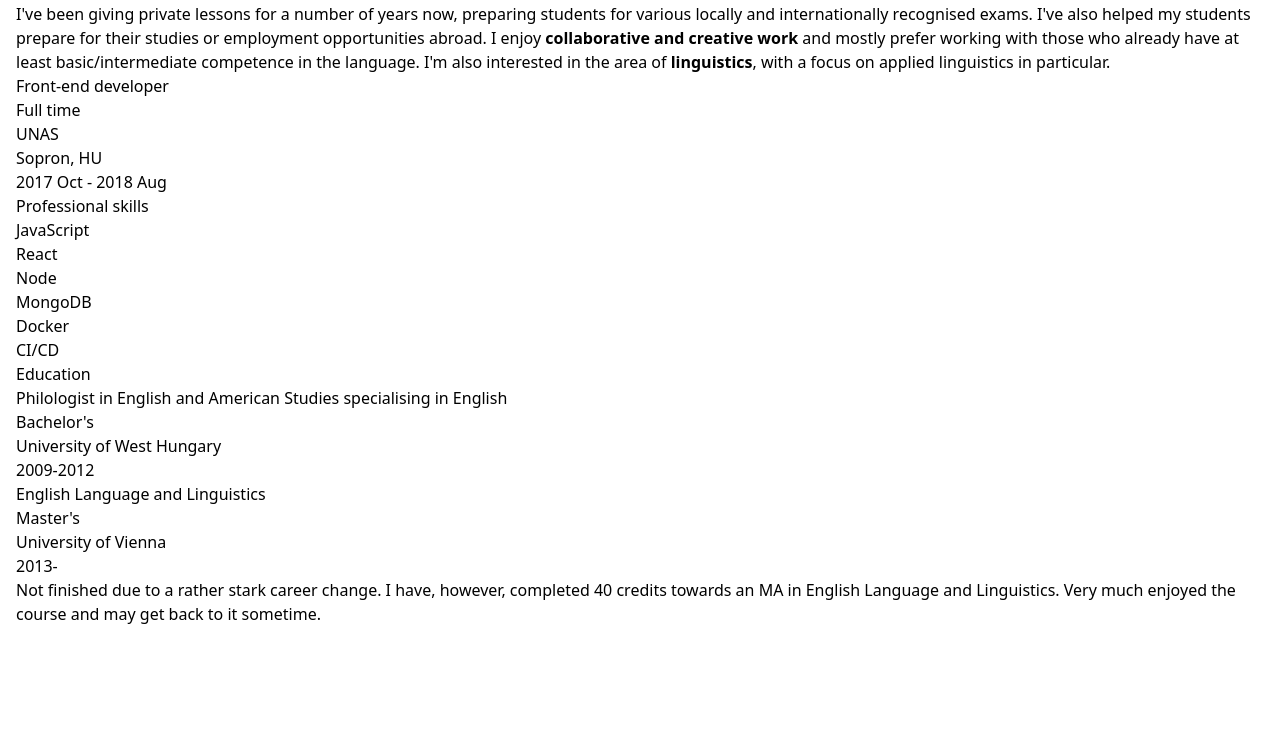
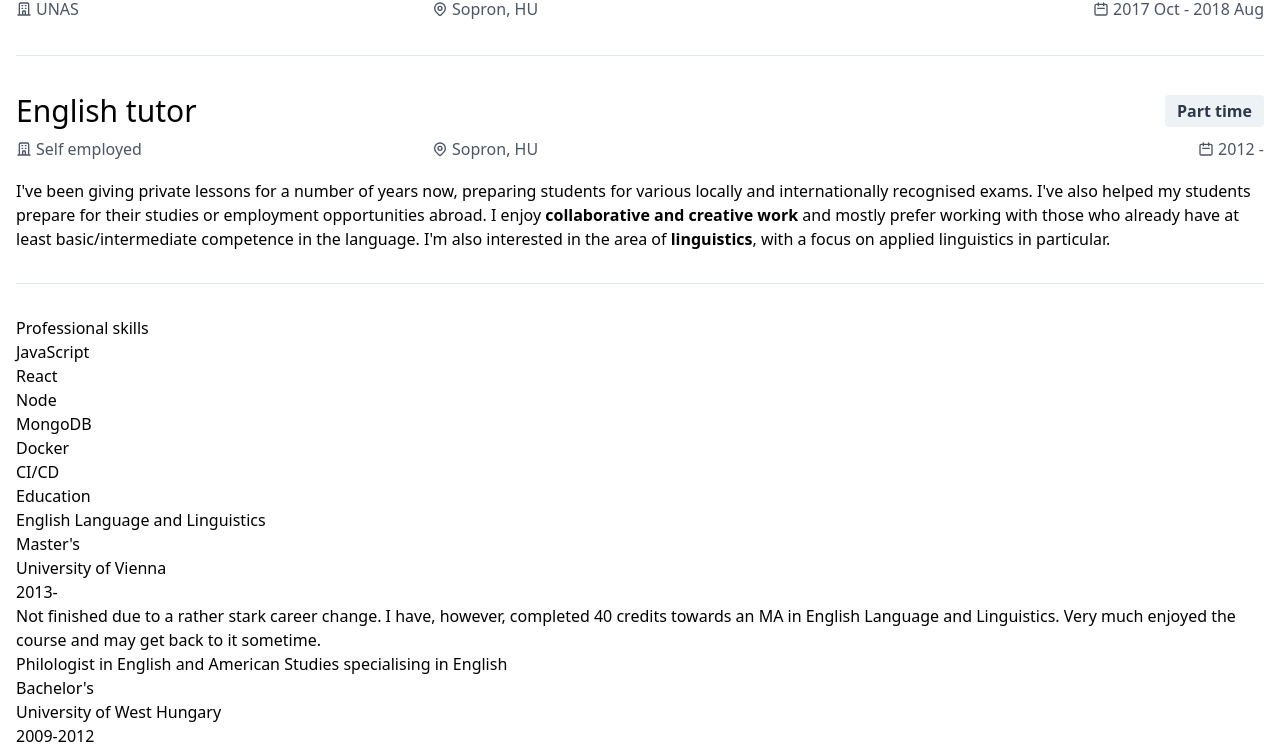
Before and after one commit to barnabasmolnar/resume, a Gatsby site: page / in a window 1280 px wide. Shown: the part 646-1394 px from the top of the page. Before the commit the page ends 1272 px from the top, so only its background shows below. Built offline with nearby package versions, Linux system fonts and the light colour scheme; Gatsby itself is replaced by a stand-in of ours.

Commit message:
Work experience section styling and some small fixes.

```diff
--- a/package.json
+++ b/package.json
@@ -5,6 +5,7 @@
   "version": "0.1.0",
   "author": "Kyle Mathews <mathews.kyle@gmail.com>",
   "dependencies": {
+    "classnames": "^2.2.6",
     "gatsby": "^2.21.22",
     "gatsby-image": "^2.4.3",
     "gatsby-plugin-manifest": "^2.4.2",
--- a/src/components/Education/Education.js
+++ b/src/components/Education/Education.js
@@ -9,6 +9,7 @@ const Education = () => {
     query SchoolsQuery {
       allMarkdownRemark(
         filter: { fileAbsolutePath: { regex: "/education/" } }
+        sort: { fields: frontmatter___sortOrder }
       ) {
         edges {
           node {
@@ -39,15 +40,18 @@ const Education = () => {
     <>
       <h2>Education</h2>
       <ul>
-        {schools.map(({ name, type, university, duration, description }) => (
+        {schools.map(
+          ({ id, name, type, university, duration, description }) => (
             <EducationItem
+              key={id}
               name={name}
               type={type}
               university={university}
               duration={duration}
               description={description}
             />
-        ))}
+          )
+        )}
       </ul>
     </>
   );
--- a/src/components/Education/EducationItem.js
+++ b/src/components/Education/EducationItem.js
@@ -6,20 +6,20 @@ const EducationItem = ({ name, type, university, duration, description }) => {
       <h3>{name}</h3>
       <dl>
         <div>
-          <dt class="sr-only">Degree type</dt>
+          <dt className="sr-only">Degree type</dt>
           <dd>{type}</dd>
         </div>
         <div>
-          <dt class="sr-only">University</dt>
+          <dt className="sr-only">University</dt>
           <dd>{university}</dd>
         </div>
         <div>
-          <dt class="sr-only">Duration of studies</dt>
+          <dt className="sr-only">Duration of studies</dt>
           <dd>{duration}</dd>
         </div>
         {description ? (
           <div>
-            <dt class="sr-only">Description</dt>
+            <dt className="sr-only">Description</dt>
             <dd>
               Not finished due to a rather stark career change. I have, however,
               completed 40 credits towards an MA in English Language and
--- a/src/components/InfoCard/InfoCard.js
+++ b/src/components/InfoCard/InfoCard.js
@@ -6,18 +6,18 @@ const InfoCard = () => (
     <p>Full-stack developer</p>
     <dl>
       <div>
-        <dt class="sr-only">Residence, place of work</dt>
+        <dt className="sr-only">Residence, place of work</dt>
         <dd>Sopron, HU</dd>
         <dd>Works remote</dd>
       </div>
       <div>
-        <dt class="sr-only">LinkedIn profile</dt>
+        <dt className="sr-only">LinkedIn profile</dt>
         <dd>
           <a href="#">barni.dev</a>
         </dd>
       </div>
       <div>
-        <dt class="sr-only">Github profile</dt>
+        <dt className="sr-only">Github profile</dt>
         <dd>
           <a href="#">barnabasmolnar</a>
         </dd>
--- a/src/components/WorkExperience/WorkExperience.js
+++ b/src/components/WorkExperience/WorkExperience.js
@@ -7,7 +7,10 @@ const WorkExperience = () => {
     allMarkdownRemark: { edges },
   } = useStaticQuery(graphql`
     query JobsQuery {
-      allMarkdownRemark(filter: { fileAbsolutePath: { regex: "/jobs/" } }) {
+      allMarkdownRemark(
+        filter: { fileAbsolutePath: { regex: "/jobs/" } }
+        sort: { fields: frontmatter___sortOrder }
+      ) {
         edges {
           node {
             id
@@ -37,7 +40,7 @@ const WorkExperience = () => {
 
   return (
     <>
-      <h2>Work experience</h2>
+      <h2 className="text-4xl font-bold">Work experience</h2>
       <ul>
         {jobs.map(
           ({
--- a/src/components/WorkExperience/WorkItem.js
+++ b/src/components/WorkExperience/WorkItem.js
@@ -1,4 +1,10 @@
 import React from "react";
+import {
+  CompanyIcon,
+  MapMarkerIcon,
+  CalendarIcon,
+} from "../../images/SvgIcons";
+import classnames from "classnames";
 
 const WorkItem = ({
   title,
@@ -8,29 +14,48 @@ const WorkItem = ({
   duration,
   description,
 }) => (
-  <li>
-    <div>
-      <h3>{title}</h3>
+  <li className="pb-8 mb-8 border-b">
+    <div className="items-center justify-between mb-1 sm:flex">
+      <h3 className="text-3xl">{title}</h3>
       <dl>
         <dt className="sr-only">Position type</dt>
-        <dd>{isFullTime ? "Full time" : "Part time"}</dd>
+        <dd
+          className={classnames(
+            "sm:px-3 sm:py-1 sm:font-semibold rounded inline-block mb-3 sm:mb-0",
+            {
+              "sm:text-green-800 sm:bg-green-200": isFullTime,
+              "sm:text-gray-800 sm:bg-gray-200": !isFullTime,
+            }
+          )}
+        >
+          {isFullTime ? "Full time" : "Part time"}
+        </dd>
       </dl>
     </div>
-    <dl>
-      <div>
+    <dl className="grid-cols-3 row-gap-4 sm:grid">
+      <div className="text-gray-700">
+        <div className="inline-flex items-center">
           <dt className="sr-only">Company name</dt>
+          <CompanyIcon className="w-4 h-4 mr-1" />
           <dd>{company}</dd>
         </div>
-      <div>
+      </div>
+      <div className="text-gray-700">
+        <div className="inline-flex items-center">
           <dt className="sr-only">Place of work</dt>
+          <MapMarkerIcon className="w-4 h-4 mr-1" />
           <dd>{place}</dd>
         </div>
-      <div>
+      </div>
+      <div className="text-gray-700 sm:text-right">
+        <div className="inline-flex items-center">
           <dt className="sr-only">Employment duration</dt>
+          <CalendarIcon className="w-4 h-4 mr-1" />
           <dd>{duration}</dd>
         </div>
+      </div>
       {description ? (
-        <div>
+        <div className="col-span-3 mt-3 sm:mt-0">
           <dt className="sr-only">Roles and responsibilites</dt>
           <dd dangerouslySetInnerHTML={{ __html: description }} />
         </div>
--- /dev/null
+++ b/src/images/SvgIcons.js
@@ -0,0 +1,44 @@
+import React from "react";
+
+export const CompanyIcon = props => (
+  <svg
+    fill="none"
+    strokeLinecap="round"
+    strokeLinejoin="round"
+    strokeWidth={2}
+    stroke="currentColor"
+    viewBox="0 0 24 24"
+    {...props}
+  >
+    <path d="M19 21V5a2 2 0 00-2-2H7a2 2 0 00-2 2v16m14 0h2m-2 0h-5m-9 0H3m2 0h5M9 7h1m-1 4h1m4-4h1m-1 4h1m-5 10v-5a1 1 0 011-1h2a1 1 0 011 1v5m-4 0h4" />
+  </svg>
+);
+
+export const MapMarkerIcon = props => (
+  <svg
+    fill="none"
+    strokeLinecap="round"
+    strokeLinejoin="round"
+    strokeWidth={2}
+    stroke="currentColor"
+    viewBox="0 0 24 24"
+    {...props}
+  >
+    <path d="M17.657 16.657L13.414 20.9a1.998 1.998 0 01-2.827 0l-4.244-4.243a8 8 0 1111.314 0z" />
+    <path d="M15 11a3 3 0 11-6 0 3 3 0 016 0z" />
+  </svg>
+);
+
+export const CalendarIcon = props => (
+  <svg
+    fill="none"
+    strokeLinecap="round"
+    strokeLinejoin="round"
+    strokeWidth="2"
+    stroke="currentColor"
+    viewBox="0 0 24 24"
+    {...props}
+  >
+    <path d="M8 7V3m8 4V3m-9 8h10M5 21h14a2 2 0 002-2V7a2 2 0 00-2-2H5a2 2 0 00-2 2v12a2 2 0 002 2z"></path>
+  </svg>
+);
--- a/src/markdown-content/education/nyme-sek.md
+++ b/src/markdown-content/education/nyme-sek.md
@@ -3,4 +3,5 @@ name: "Philologist in English and American Studies specialising in English"
 type: "Bachelor's"
 university: "University of West Hungary"
 duration: "2009-2012"
+sortOrder: 2
 ---
--- a/src/markdown-content/education/vienna.md
+++ b/src/markdown-content/education/vienna.md
@@ -3,6 +3,7 @@ name: "English Language and Linguistics"
 type: "Master's"
 university: "University of Vienna"
 duration: "2013-"
+sortOrder: 1
 ---
 
 Not finished due to a rather stark career change. I have, however, completed 40 credits towards an MA in English Language and Linguistics. Very much enjoyed the course and may get back to it sometime.
--- a/src/markdown-content/jobs/bimspot.md
+++ b/src/markdown-content/jobs/bimspot.md
@@ -2,8 +2,9 @@
 title: "Software developer"
 isFullTime: true
 company: "bimspot"
-place: "Vienna, AUT, remote"
+place: "Vienna, AT, remote"
 duration: "2019 May -"
+sortOrder: 1
 ---
 
 My main responsibilites are developing **client side web interfaces**, working in close connection with the backend and UX/UI teams. Our current frontend stack is largely based on React which I very much enjoy working with. I place considerable emphasis on writing robust solutions with regard to application-level state management and business logic. I also frequently collaborate with our backend team, often working on our node.js based gateway solutions as well as doing regular code reviews. In line with the company's values and culture, I find it imperative to write high quality and well documented code.
--- a/src/markdown-content/jobs/english-tutor.md
+++ b/src/markdown-content/jobs/english-tutor.md
@@ -4,6 +4,7 @@ isFullTime: false
 company: "Self employed"
 place: "Sopron, HU"
 duration: "2012 -"
+sortOrder: 3
 ---
 
 I've been giving private lessons for a number of years now, preparing students for various locally and internationally recognised exams. I've also helped my students prepare for their studies or employment opportunities abroad. I enjoy **collaborative and creative work** and mostly prefer working with those who already have at least basic/intermediate competence in the language. I'm also interested in the area of **linguistics**, with a focus on applied linguistics in particular.
--- a/src/markdown-content/jobs/unas.md
+++ b/src/markdown-content/jobs/unas.md
@@ -4,4 +4,5 @@ isFullTime: true
 company: "UNAS"
 place: "Sopron, HU"
 duration: "2017 Oct - 2018 Aug"
+sortOrder: 2
 ---
```
Also changed, not shown: 2 other files. Lines whose indentation alone changed are shown as unchanged.
